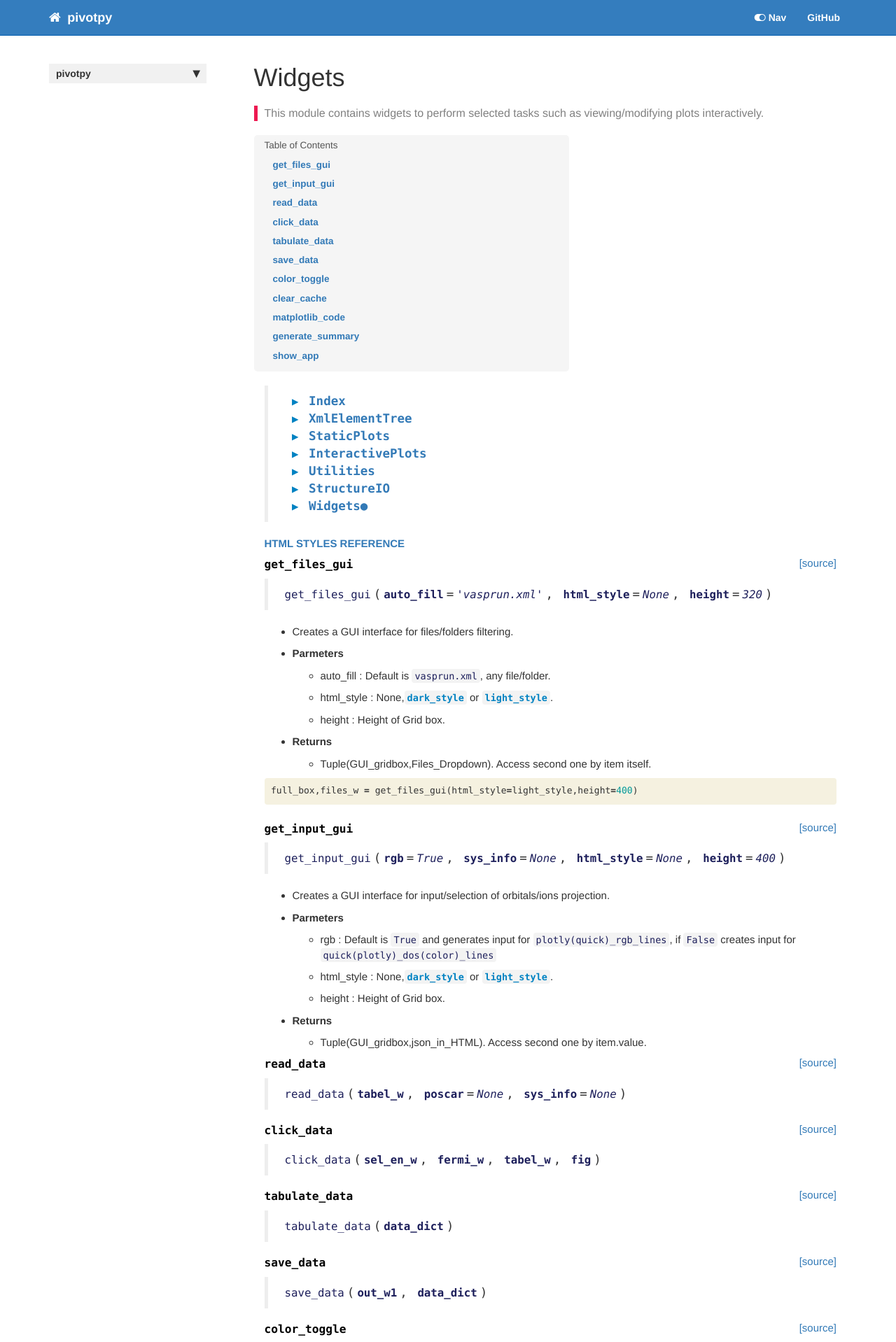
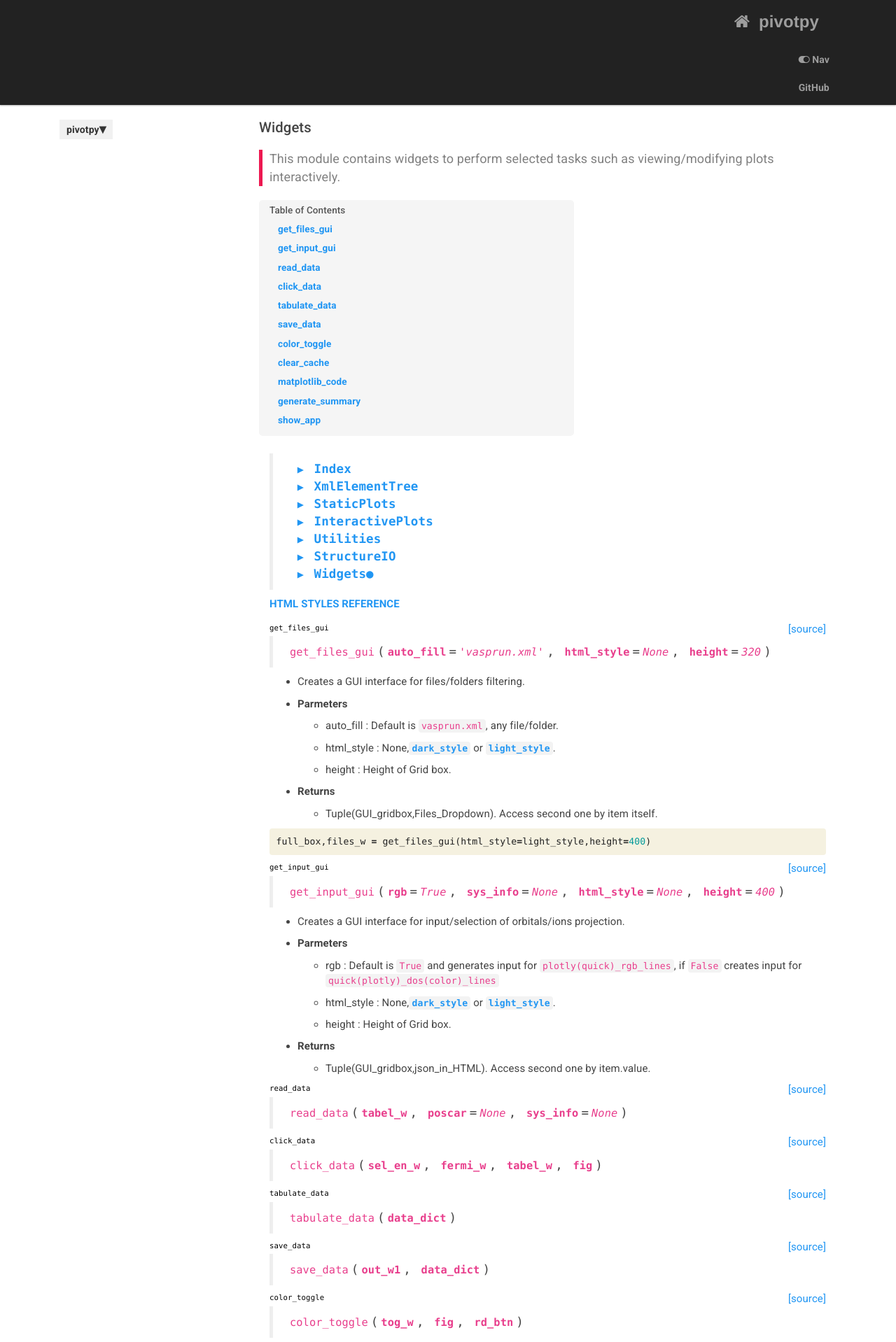
Before and after one commit to asaboor-gh/pivotpy, a Jekyll site: the page built from docs/Widgets.html, in a window 1280 px wide. Shown: the top 1918 px of the page at 70% size. Built offline with Jekyll 4.4.1, drawn with Linux system fonts in a browser that asks for light colours; nearby versions of some CDN libraries; comment, search, counter and statistics services are not loaded.

Commit message:
Update head.html

```diff
--- a/docs/_includes/head.html
+++ b/docs/_includes/head.html
@@ -14,7 +14,7 @@
 <link rel="stylesheet" href="{{ "/css/customstyles.css" | prepend: site.baseurl }}">
 <link rel="stylesheet" href="{{ "/css/boxshadowproperties.css" | prepend: site.baseurl }}">
 <!-- most color styles are extracted out to here -->
-<link rel="stylesheet" href="{{ "/css/theme-blue.css" | prepend: site.baseurl }}">
+<link rel="stylesheet" href="{{ "/css/bootstrap.css" | prepend: site.baseurl }}">
 
 <script src="https://cdnjs.cloudflare.com/ajax/libs/jquery/2.1.4/jquery.min.js"></script>
 
```
